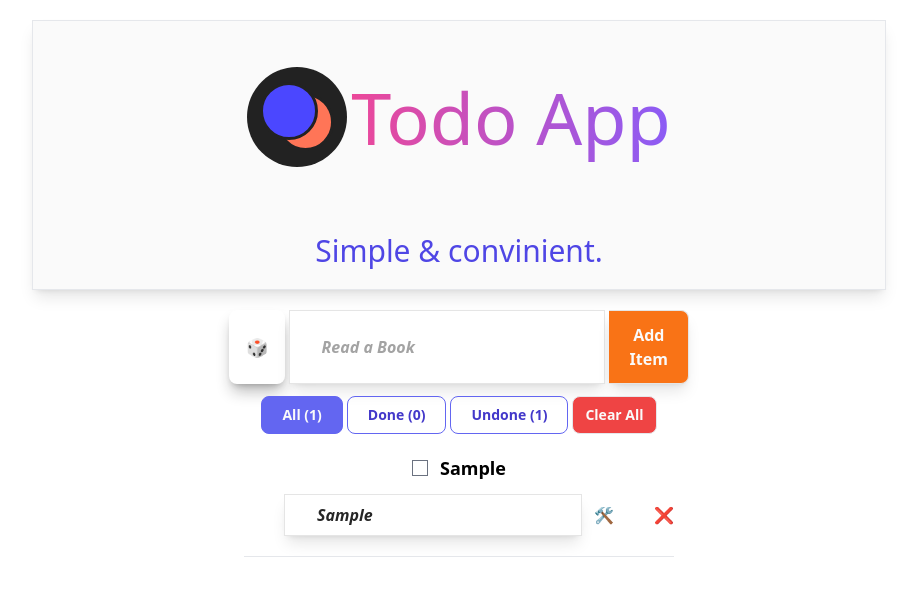
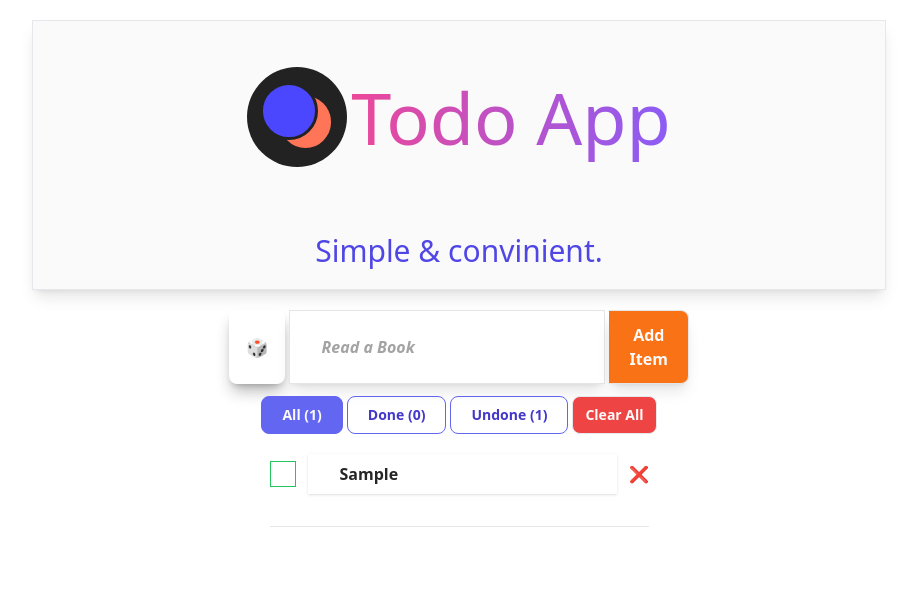
Before and after one commit to sandrinjoy/todoapp-typescript-nextjs-tailwind, a Next.js app: page / in a window 1280 px wide. Both pictures are taken after typing "Sample" into the empty fields and a click on the button "Add Item". Shown: the top 596 px of the page, without its empty margins (181-1098 px from the left). Built offline with nearby package versions, Linux system fonts and the light colour scheme.

Commit message:
removed duplicate item name from ui

```diff
--- a/components/todoItem/TodoItem.tsx
+++ b/components/todoItem/TodoItem.tsx
@@ -1,4 +1,4 @@
-import React,{ChangeEvent, useState} from 'react'
+import React,{ChangeEvent, useState,useEffect} from 'react'
 import {Itodo} from '../../pages/index'
 interface IProps {
   item:Itodo;
@@ -14,11 +14,28 @@ interface IProps {
     const handleItemText =(e:ChangeEvent<HTMLInputElement>)=>{
             setInputText(e.target.value)
     }
+    const handleSubmit = (event:any) =>{
+      if (event.keyCode === 13) {
+        event.preventDefault();
+        event.target.blur();
+      }
+    }
+    useEffect(() => {
+      OnEdit(item.id,inputText)
+    }, [inputText])
+
   return (
     <div  className='my-2  mx-auto flex flex-col justify-center items-center  pb-5  border-b '>
-    <div className={item.status?`flex justify-center items-center  gap-3 italic font-semibold text-green-500`:`flex justify-center items-center gap-3  `}>
-        <input type='checkbox' checked={item.status} onChange={(e)=>OnComplete(e,item.id)} className=''/>
-           <span className='font-semibold text-lg'>{item.name}</span></div>
+    <div className='flex justify-center items-center  gap-3'>
+        <input type='checkbox' checked={item.status} onChange={(e)=>OnComplete(e,item.id)} className='p-3 border-green-500'/>
+        <input  className={item.status?
+        `font-semibold text-green-600   placeholder:text-neutral-400 px-8  w-full  shadow-sm border-none    focus:outline-none `:
+          `font-semibold  text-neutral-800 placeholder:text-neutral-400 px-8  w-full  shadow border-none    focus:outline-none `} type='text' defaultValue={item.name} onChange={handleItemText} onKeyUp={handleSubmit}/>
+
+        <button className='  '  onClick={()=>OnRemove(item.id)}>
+         {item.status?'❎': '❌'}
+       </button>
+           </div>
       <div className=' flex gap-10 mt-3'>
       <div>
 
@@ -26,15 +43,10 @@ interface IProps {
       </div>
 
       <div className='flex justify-center gap-3 ' >
-      <input className='font-bold italic text-neutral-800 placeholder:text-neutral-400 px-8  w-full  shadow-lg border  border-neutral-200  focus:outline-none items-center' type='text' defaultValue={item.name} onChange={handleItemText}/>
-      <button className=''  onClick={()=>OnEdit(item.id,inputText)}>
 
-         🛠️
-       </button>
+
       </div>
-      <button className='  '  onClick={()=>OnRemove(item.id)}>
-         ❌
-       </button>
+
       </div>
 
        </div>
```
